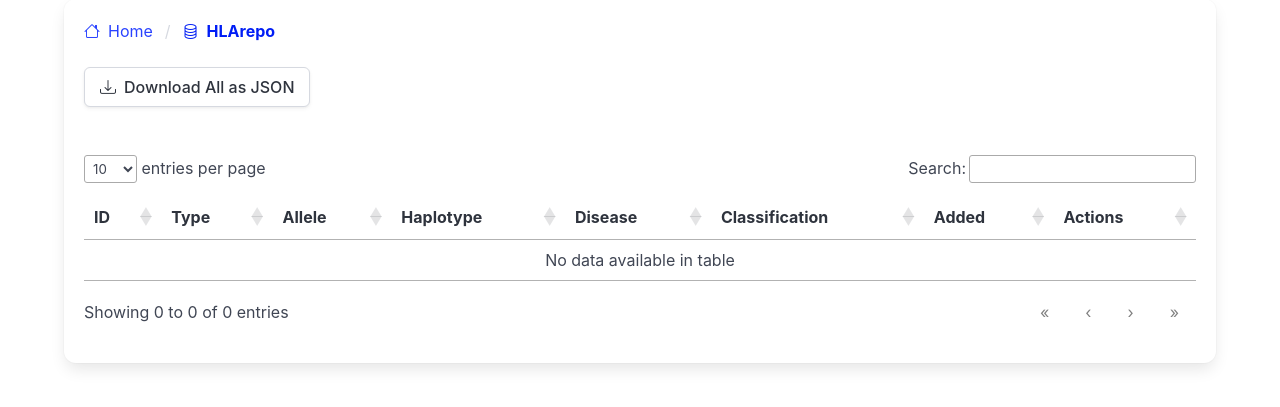
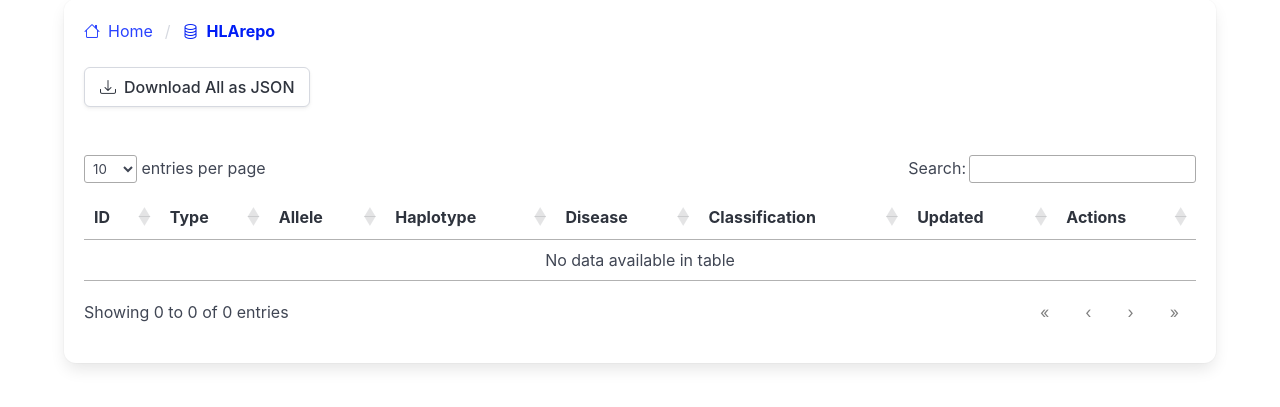
Before and after one commit to ClinGen/hla-curation-interface, a Django app: page /repo/ in a window 1280 px wide. Shown: the part 101-508 px from the top of the page. Run offline with Django 5.2, Linux system fonts and the light colour scheme; data that the repository does not hold is empty; parts of the project's set-up code (start-up, migrations or seed data) failed here and were passed over.

Commit message:
Order model instances by most recently updated

```diff
--- a/src/allele/templates/allele/partials/table.html
+++ b/src/allele/templates/allele/partials/table.html
@@ -4,7 +4,7 @@
             <th>ID</th>
             <th>Name</th>
             <th>CAR ID</th>
-            <th>Added</th>
+            <th>Updated</th>
         </tr>
     </thead>
     <tbody>
@@ -28,7 +28,7 @@
                     {% endif %}
                 </td>
                 <td>
-                    {{ allele.added_at|default_if_none:"------"|date:"Y-m-d" }}
+                    {{ allele.updated_at|default_if_none:"------"|date:"Y-m-d" }}
                 </td>
             </tr>
         {% endfor %}
--- a/src/allele/tests.py
+++ b/src/allele/tests.py
@@ -107,7 +107,7 @@ class AlleleListTest(ProtectedViewTestMixin, TestCase):
         "ID",
         "Name",
         "CAR ID",
-        "Added",
+        "Updated",
         "A000001",
         "A*01:02:03",
         "XAHLA123",
--- a/src/allele/views.py
+++ b/src/allele/views.py
@@ -45,3 +45,4 @@ class AlleleDetail(ProtectedViewMixin, DetailView):  # type: ignore
 class AlleleList(ProtectedViewMixin, ListView):  # type: ignore
     model = Allele
     template_name = "allele/list.html"
+    ordering = ["-updated_at"]
--- a/src/curation/templates/curation/partials/table.html
+++ b/src/curation/templates/curation/partials/table.html
@@ -8,7 +8,7 @@
             <th>Disease</th>
             <th>Status</th>
             <th>Classification</th>
-            <th>Added</th>
+            <th>Updated</th>
         </tr>
     </thead>
     <tbody>
@@ -31,7 +31,7 @@
                     {% endif %}
                 </td>
                 <td>{{ curation.get_classification_display|default_if_none:"------" }}</td>
-                <td>{{ curation.added_at|default_if_none:"------"|date:"Y-m-d" }}</td>
+                <td>{{ curation.updated_at|default_if_none:"------"|date:"Y-m-d" }}</td>
             </tr>
         {% endfor %}
     </tbody>
--- a/src/curation/views.py
+++ b/src/curation/views.py
@@ -245,3 +245,4 @@ def curation_publish(request: HttpRequest, curation_slug: str) -> HttpResponse:
 class CurationList(ProtectedViewMixin, ListView):  # type: ignore
     model = Curation
     template_name = "curation/list.html"
+    ordering = ["-updated_at"]
--- a/src/disease/templates/disease/list.html
+++ b/src/disease/templates/disease/list.html
@@ -27,7 +27,7 @@
                     <th>ID</th>
                     <th>Name</th>
                     <th>Mondo ID</th>
-                    <th>Added</th>
+                    <th>Updated</th>
                 </tr>
             </thead>
             <tbody>
@@ -48,7 +48,7 @@
                                 ------
                             {% endif %}
                         </td>
-                        <td>{{ disease.added_at|default_if_none:"------"|date:"Y-m-d" }}</td>
+                        <td>{{ disease.updated_at|default_if_none:"------"|date:"Y-m-d" }}</td>
                     </tr>
                 {% endfor %}
             </tbody>
--- a/src/disease/tests.py
+++ b/src/disease/tests.py
@@ -86,7 +86,7 @@ class DiseaseListTest(ProtectedViewTestMixin, TestCase):
         "ID",
         "Name",
         "Mondo ID",
-        "Added",
+        "Updated",
         "D000001",
         "acute oran berry intoxication",
         "MONDO:123",
--- a/src/disease/views.py
+++ b/src/disease/views.py
@@ -40,3 +40,4 @@ class DiseaseDetail(ProtectedViewMixin, DetailView):  # type: ignore
 class DiseaseList(ProtectedViewMixin, ListView):  # type: ignore
     model = Disease
     template_name = "disease/list.html"
+    ordering = ["-updated_at"]
--- a/src/haplotype/templates/haplotype/partials/table.html
+++ b/src/haplotype/templates/haplotype/partials/table.html
@@ -3,7 +3,7 @@
         <tr>
             <th>ID</th>
             <th>Name</th>
-            <th>Added</th>
+            <th>Updated</th>
         </tr>
     </thead>
     <tbody>
@@ -15,7 +15,7 @@
                     </a>
                 </td>
                 <td>{{ haplotype.name|default_if_none:"------" }}</td>
-                <td>{{ haplotype.added_at|default_if_none:"------"|date:"Y-m-d" }}</td>
+                <td>{{ haplotype.updated_at|default_if_none:"------"|date:"Y-m-d" }}</td>
             </tr>
         {% endfor %}
     </tbody>
--- a/src/haplotype/tests.py
+++ b/src/haplotype/tests.py
@@ -69,7 +69,7 @@ class HaplotypeListTest(ProtectedViewTestMixin, TestCase):
     expected_text = [
         "ID",
         "Name",
-        "Added",
+        "Updated",
         "H000001",
         "A*01:02:03~B*04:05:06",
         "1970-01-01",
--- a/src/haplotype/views.py
+++ b/src/haplotype/views.py
@@ -43,3 +43,4 @@ class HaplotypeDetail(ProtectedViewMixin, DetailView):  # type: ignore
 class HaplotypeList(ProtectedViewMixin, ListView):  # type: ignore
     model = Haplotype
     template_name = "haplotype/list.html"
+    ordering = ["-updated_at"]
--- a/src/publication/templates/publication/list.html
+++ b/src/publication/templates/publication/list.html
@@ -30,7 +30,7 @@
                     <th>Year</th>
                     <th>PMID</th>
                     <th>DOI</th>
-                    <th>Added</th>
+                    <th>Updated</th>
                 </tr>
             </thead>
             <tbody>
@@ -48,7 +48,7 @@
                         <td>{{ publication.publication_year|default_if_none:"------" }}</td>
                         <td>{{ publication.pubmed_id|default_if_none:"------" }}</td>
                         <td>{{ publication.doi|default_if_none:"------" }}</td>
-                        <td>{{ publication.added_at|default_if_none:"------"|date:"Y-m-d" }}</td>
+                        <td>{{ publication.updated_at|default_if_none:"------"|date:"Y-m-d" }}</td>
                     </tr>
                 {% endfor %}
             </tbody>
--- a/src/publication/views.py
+++ b/src/publication/views.py
@@ -65,3 +65,4 @@ class PublicationDetail(ProtectedViewMixin, DetailView):  # type: ignore
 class PublicationList(ProtectedViewMixin, ListView):  # type: ignore
     model = Publication
     template_name = "publication/list.html"
+    ordering = ["-updated_at"]
--- a/src/repo/templates/repo/list.html
+++ b/src/repo/templates/repo/list.html
@@ -41,7 +41,7 @@
                     <th>Haplotype</th>
                     <th>Disease</th>
                     <th>Classification</th>
-                    <th>Added</th>
+                    <th>Updated</th>
                     <th>Actions</th>
                 </tr>
             </thead>
@@ -58,7 +58,7 @@
                         <td>{{ published.curation.haplotype|default_if_none:"------" }}</td>
                         <td>{{ published.curation.disease|default_if_none:"------" }}</td>
                         <td>{{ published.curation.get_classification_display|default_if_none:"------" }}</td>
-                        <td>{{ published.curation.added_at|default_if_none:"------"|date:"Y-m-d" }}</td>
+                        <td>{{ published.curation.updated_at|default_if_none:"------"|date:"Y-m-d" }}</td>
                         <td>
                             <a href="{% url 'repo-download-single' published.curation.slug %}" class="button is-small">
                                 {% include "common/icon.html" with icon_name="download" %}
--- a/src/repo/views.py
+++ b/src/repo/views.py
@@ -13,6 +13,9 @@ from repo.serializers import serialize_published_curation
 class PublishedCurationList(ListView):
     model = PublishedCuration
     template_name = "repo/list.html"
+
+    def get_queryset(self) -> QuerySet[PublishedCuration]:
+        return PublishedCuration.objects.order_by("-curation__updated_at")
 
 
 class PublishedCurationDetail(DetailView):
```
Also changed, not shown: src/curation/tests/test_views.py (+1 -1 lines), src/publication/tests/test_views.py (+1 -1 lines).
